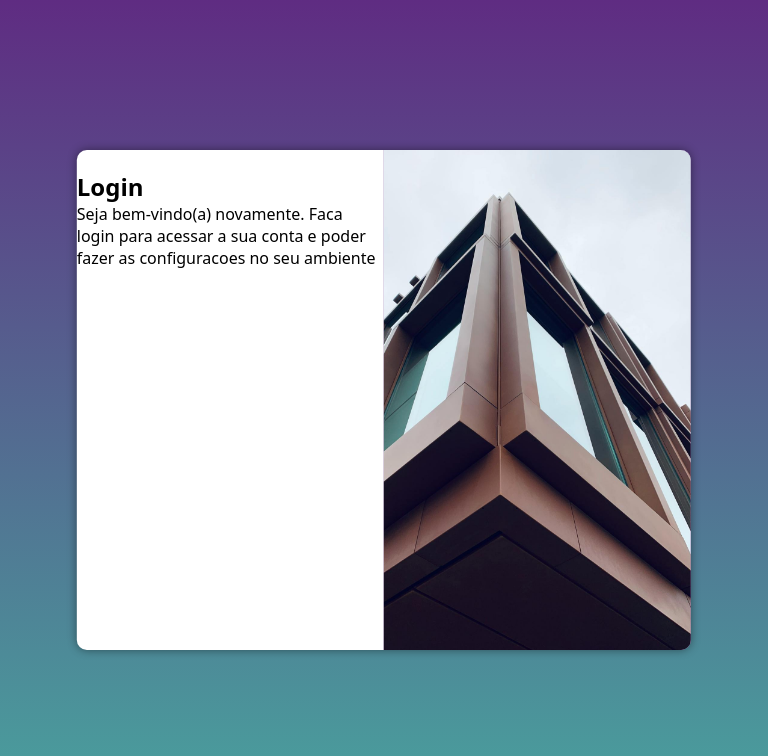
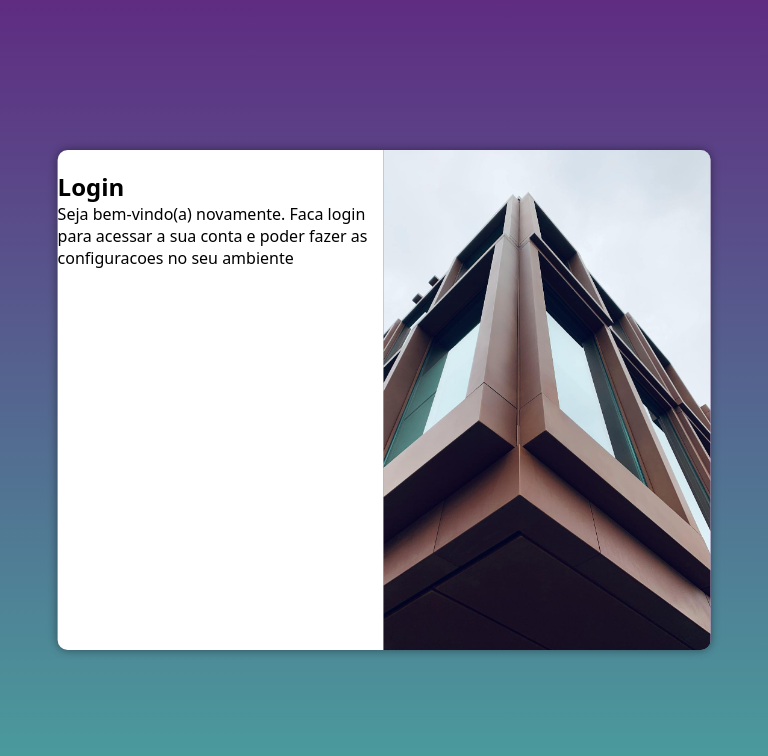
Before and after one commit to EduardoSousaF/projeto-login, a plain HTML site: page index.html in a window 768 px wide. Drawn offline with Linux system fonts and the light colour scheme.

Commit message:
Avancando

```diff
--- a/estilos/media-query.css
+++ b/estilos/media-query.css
@@ -2,7 +2,7 @@
 
 @media screen and (min-width: 768px) and (max-width: 992px){
     section#login{
-        width:80vw;
+        width:85vw;
     }
 
     body{
@@ -11,13 +11,13 @@
 }
 
 section#login > div#imagem{
-    float: left;
+    float: right;
     width: 30%;
     height:100%
 }
 
 section#login > div#formulario{
-    float: right;
+    float: left;
     width: 70%
 }
 
```
